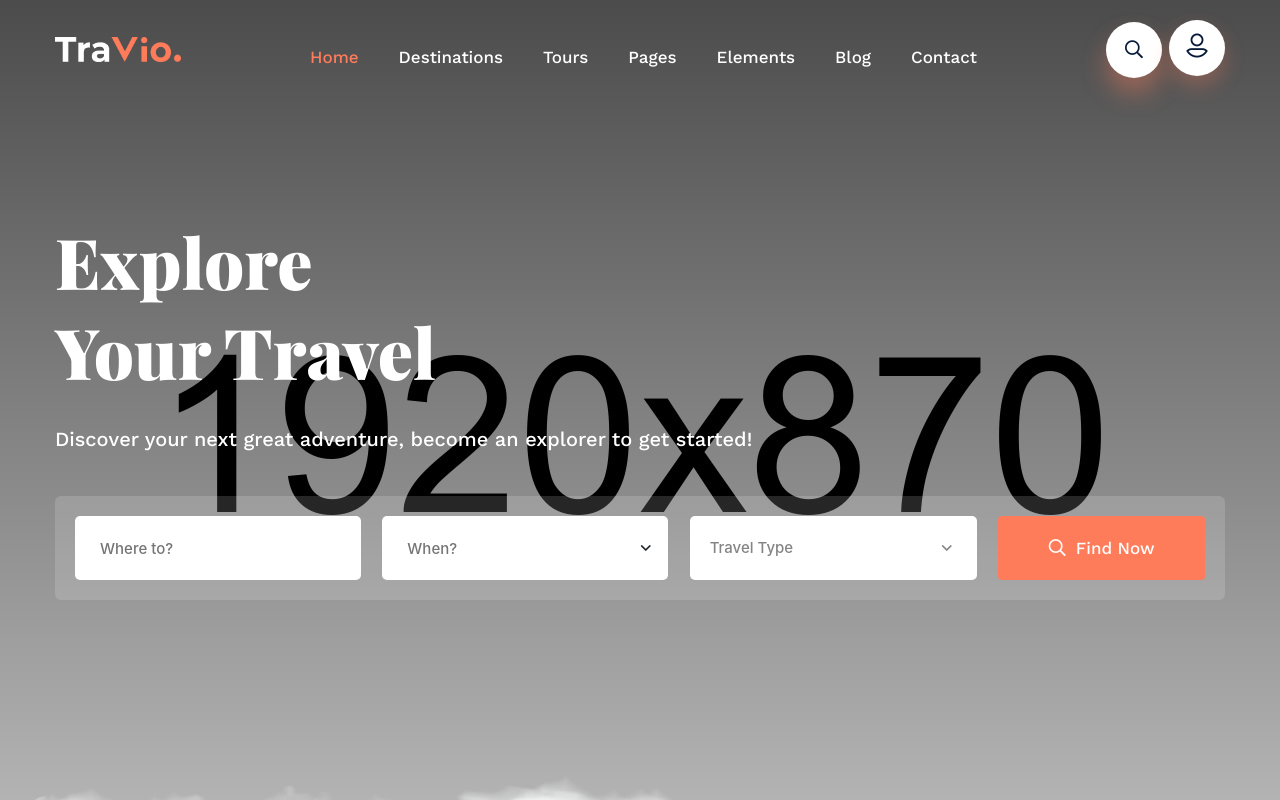
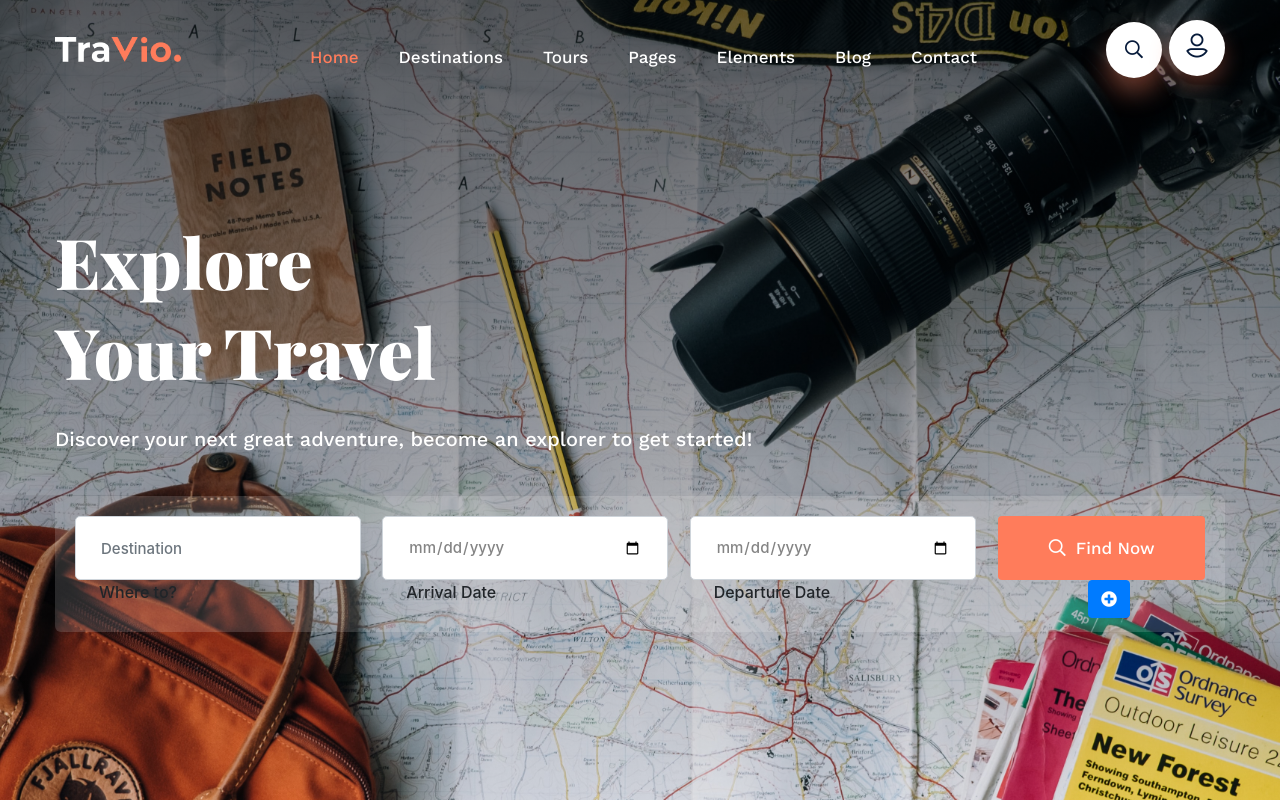
Before and after one commit to Shan-KulK/SENG3011_Y_2, a React (Create React App) app in the folder PHASE_2/Webapp/itenaccine/: page / in a window 1280 px wide. Shown: the top 800 px of the page. Built offline with nearby package versions, Linux system fonts and the light colour scheme; no server answers; a web font is replaced by a local one.

Commit message:
added multiple trips - css needs work

```diff
--- /dev/null
+++ b/PHASE_2/Webapp/itenaccine/src/Components/Booking.js
@@ -0,0 +1,71 @@
+import React from "react";
+const BookList = props => {
+  return props.bookDetails.map((val, idx) => {
+    let destination = `destination-${idx}`,
+      departureDate = `dateOfPublish-${idx}`,
+      arrivalDate = `arrivalDate-${idx}`
+    return (
+      <div className="booking-form clearfix" key={val.index}>
+        <div className="form-group">
+          <input
+            type="text"
+            className="form-control"
+            placeholder="Destination"
+            name="destination"
+            id={destination}
+            data-id={idx}
+          />
+          <label className="form-label">Where to?</label>
+        </div>
+        <div className="form-group">
+          <input
+            type="date"
+            className="form-control"
+            placeholder="Arrival Date"
+            name="arrivalDate"
+            id={arrivalDate}
+            data-id={idx}
+          />
+          <label className="form-label">Arrival Date</label>
+        </div>
+        <div className="form-group input-date">
+          <input
+            type="date"
+            className="form-control"
+            placeholder="Departure Date"
+            name="departureDate"
+            id={departureDate}
+            data-id={idx}
+          />
+        </div>
+        <label className="form-label">Departure Date</label>
+        <label></label>
+        <div className="message-btn">
+            <button type="submit" className="theme-btn">
+                <i className="far fa-search"></i>
+                Find Now
+            </button>
+        </div>
+            {idx === 0 ? (
+                <button
+                onClick={() => props.add()}
+                type="button"
+                className="btn btn-primary text-center"
+                id="add-button"
+                >
+                <i className="fa fa-plus-circle" aria-hidden="true" />
+                </button>
+            ) : (
+                <button
+                className="btn btn-danger"
+                id="minus-button"
+                onClick={() => props.delete(val)}
+                >
+                <i className="fa fa-minus" aria-hidden="true" />
+                </button>
+            )}
+        </div>
+    );
+  });
+};
+export default BookList;
--- /dev/null
+++ b/PHASE_2/Webapp/itenaccine/src/Components/BookingForm.js
@@ -0,0 +1,88 @@
+import React from "react";
+import Booking from "./Booking";
+
+class BookingForm extends React.Component {
+  state = {
+    bookDetails: [
+      {
+        index: Math.random(),
+        destination: "",
+        arrivalDate: "",
+        departureDate: ""
+      }
+    ]
+  };
+  handleChange = e => {
+    if (
+      ["destination", "arrivalDate", "departureDate"].includes(
+        e.target.name
+      )
+    ) {
+      let bookDetails = [...this.state.bookDetails];
+      bookDetails[e.target.dataset.id][e.target.name] = e.target.value;
+    } else {
+      this.setState({ [e.target.name]: e.target.value });
+    }
+  };
+  addNewRow = e => {
+    this.setState(prevState => ({
+      bookDetails: [
+        ...prevState.bookDetails,
+        {
+          index: Math.random(),
+          destination: "",
+          arrivalDate: "",
+          departureDate: ""
+        }
+      ]
+    }));
+  };
+
+  deteteRow = index => {
+    this.setState({
+      bookDetails: this.state.bookDetails.filter(
+        (s, sindex) => index !== sindex
+      )
+    });
+  };
+
+  clickOnDelete(record) {
+    this.setState({
+      bookDetails: this.state.bookDetails.filter(r => r !== record)
+    });
+  }
+  render() {
+    let { bookDetails } = this.state;
+    return (
+      <div className="content">
+        <form onSubmit={this.handleSubmit} onChange={this.handleChange}>
+            <Booking
+            add={this.addNewRow}
+            delete={this.clickOnDelete.bind(this)}
+            bookDetails={bookDetails}
+            />
+        </form>
+      </div>
+    );
+  }
+}
+export default BookingForm;
+
+
+// import React from 'react'
+
+// function appendForm() {
+//     console.log("hello world");
+//     var newInput = `input-${this.state.inputs.length}`
+// }
+
+// function BookingForm() {
+//     return (
+//         <>
+//             <form className="booking-form clearfix">
+
+//         </>
+//     )
+// }
+
+// export default BookingForm
--- a/PHASE_2/Webapp/itenaccine/src/Pages/Home.js
+++ b/PHASE_2/Webapp/itenaccine/src/Pages/Home.js
@@ -1,25 +1,39 @@
 import React, { Component } from 'react';
+import BookingForm from '../Components/BookingForm'
+
+// function newForm {
+
+// }
+
+class Home extends Component {
 
 
-class Home extends Component {
     render() {
         return (
             <>
                 {/* <!-- banner-section --> */}
-                <section className="banner-section" style={{ backgroundImage: "url(assets/images/banner/banner-1.jpg)" }}>
+                <section className="banner-section" style={{ backgroundImage: "url(assets/images/banner/travel.jpg)" }}>
                     <div className="pattern-layer" style={{ backgroundImage: "url(assets/images/shape/shape-1.png)" }}></div>
                     <div className="auto-container">
                         <div className="content-box">
                             <h2>Explore <br />Your Travel</h2>
                             <p>Discover your next great adventure, become an explorer to get started!</p>
                             <div className="form-inner">
-                                <form action="index.html" method="post" className="booking-form clearfix">
+
+                                <BookingForm />
+
+
+                                {/* <form action="index.html" method="post" className="booking-form clearfix">
                                     <div className="form-group">
-                                        <input type="text" name="service" placeholder="Where to?" required="" />
+                                            <input type="text" name="service" placeholder="Where to?" required="" />
                                     </div>
                                     <div className="form-group input-date">
                                         <i className="far fa-angle-down"></i>
-                                        <input type="text" name="date" placeholder="When?" id="datepicker" />
+                                        <input type="text" name="date" placeholder="Departure?" id="datepicker" />
+                                    </div>
+                                    <div className="form-group input-date">
+                                        <i className="far fa-angle-down"></i>
+                                        <input type="text" name="date" placeholder="Arriving?" id="datepicker" />
                                     </div>
                                     <div className="form-group">
                                         <div className="select-box">
@@ -35,7 +49,14 @@ class Home extends Component {
                                     <div className="message-btn">
                                         <button type="submit" className="theme-btn"><i className="far fa-search"></i>Find Now</button>
                                     </div>
-                                </form>
+                                    <div className="message-btn">
+                                        <button type="button" className="theme-btn" onClick={() => props.add()}><i className="fa fa-plus"></i></button>
+                                    </div>
+                                </form> */}
+
+
+
+
                             </div>
                         </div>
                     </div>
--- a/PHASE_2/Webapp/itenaccine/src/index.js
+++ b/PHASE_2/Webapp/itenaccine/src/index.js
@@ -4,10 +4,10 @@ import './index.css';
 import App from './App';
 import reportWebVitals from './reportWebVitals';
 import 'bootstrap/dist/css/bootstrap.min.css';
-import { Auth0Provider } from '@auth0/auth0-react';
+//import { Auth0Provider } from '@auth0/auth0-react';
 
-const domain = process.env.REACT_APP_AUTH0_DOMAIN;
-const clientId = process.env.REACT_APP_AUTH0_CLIENT_ID;
+//const domain = process.env.REACT_APP_AUTH0_DOMAIN;
+//const clientId = process.env.REACT_APP_AUTH0_CLIENT_ID;
 
 
 ReactDOM.render(
```
Also changed, not shown: PHASE_2/Webapp/itenaccine/src/Pages/Advice.js (added, +11 -0 lines), PHASE_2/Webapp/itenaccine/public/assets/css/style.css, PHASE_2/Webapp/itenaccine/public/assets/images/banner/travel.jpg (added).
